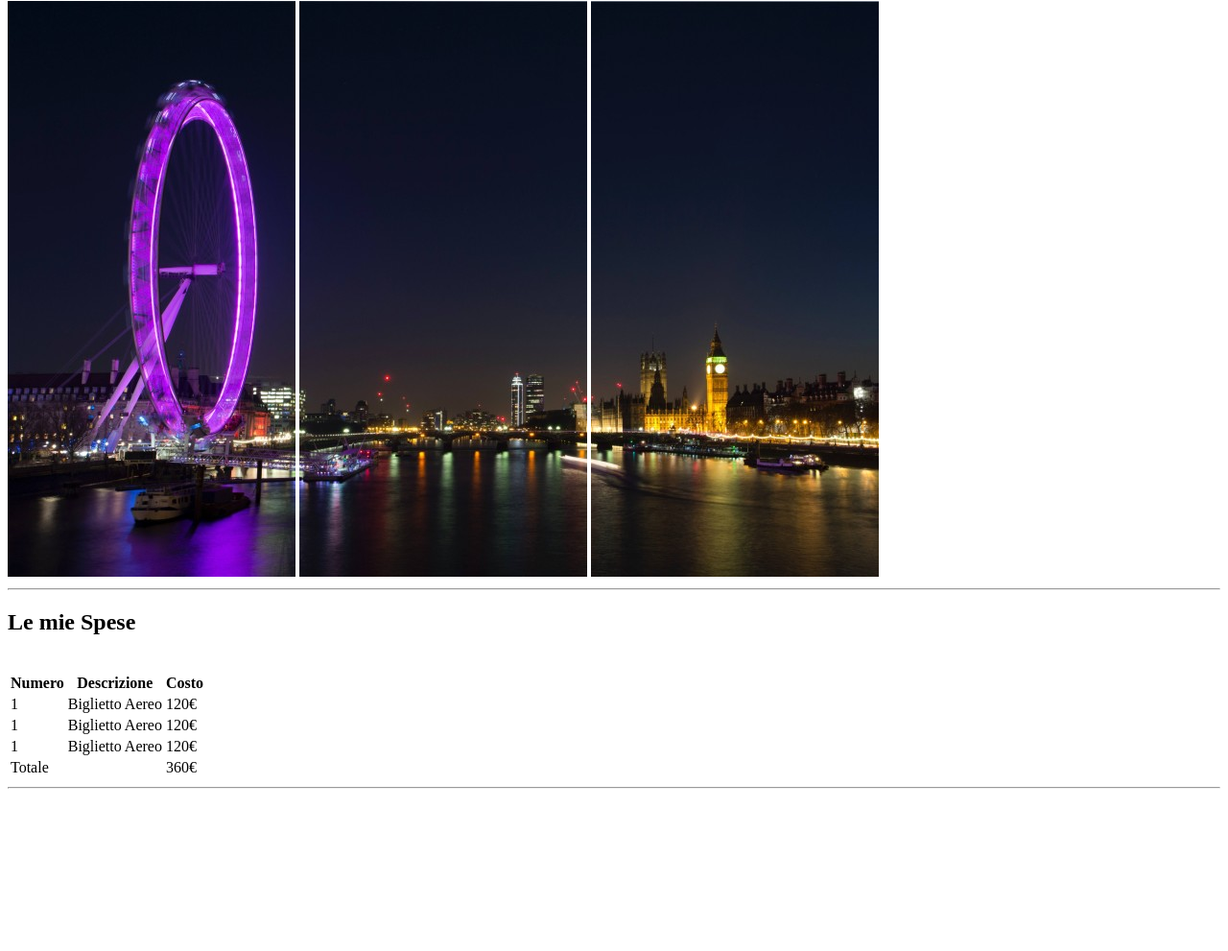
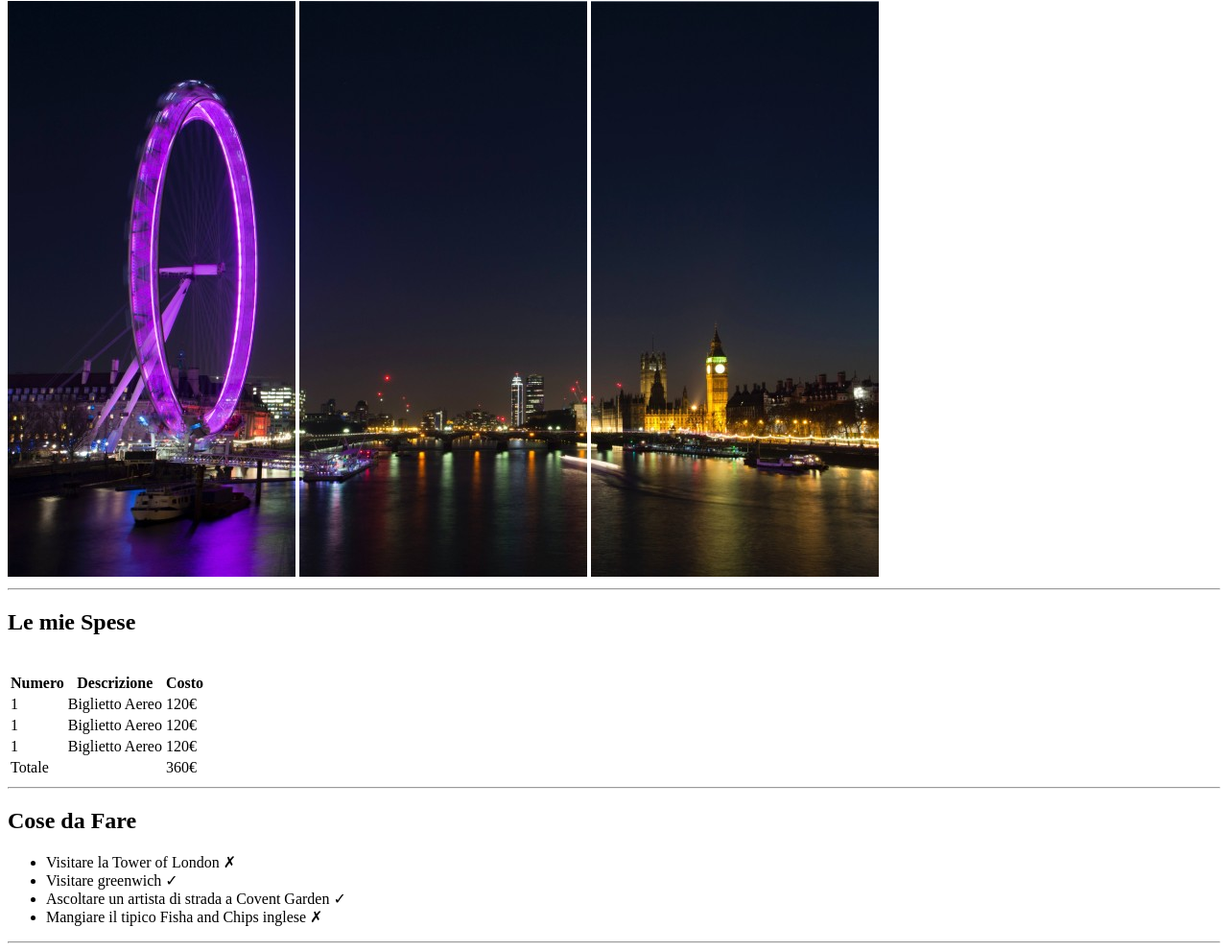
Before and after one commit to CarmeloZiino/html-london-trip, a plain HTML site: page index.html in a window 1280 px wide. Shown: the part 79-1070 px from the top of the page at 96% size. Before the commit the page ends 909 px from the top, so only its background shows below. Drawn offline with Linux system fonts and the light colour scheme.

Commit message:
Aggiunta lista di cose da fare

```diff
--- a/index.html
+++ b/index.html
@@ -6,6 +6,7 @@
     <title>London Trip</title>
   </head>
   <body>
+    <!-- Intestazione e immagini a corredo -->
     <h1>Il mio Viaggio a Londra</h1>
     <div>
       <img src="./img/pexels-bill-emrich-230794-0.jpg" alt="" />
@@ -13,7 +14,7 @@
       <img src="./img/pexels-bill-emrich-230794-2.jpg" alt="" />
     </div>
     <hr />
-
+    <!-- Resoconto Spese Viaggio -->
     <h2>Le mie Spese</h2>
     <br />
     <table>
@@ -50,5 +51,17 @@
       </tbody>
     </table>
     <hr>
+<!-- Lista di Cose da Fare -->
+ <h2>Cose da Fare</h2>
+
+ <ul>
+    <li>Visitare la Tower of London &#10007;</li>
+    <li>Visitare greenwich &#10003;</li>
+    <li>Ascoltare un artista di strada a Covent Garden &#10003;</li>
+    <li>Mangiare il tipico Fisha and Chips inglese &#10007;</li>
+ </ul>
+ <hr>
+ <!-- Info Utili -->
+
   </body>
 </html>
```
